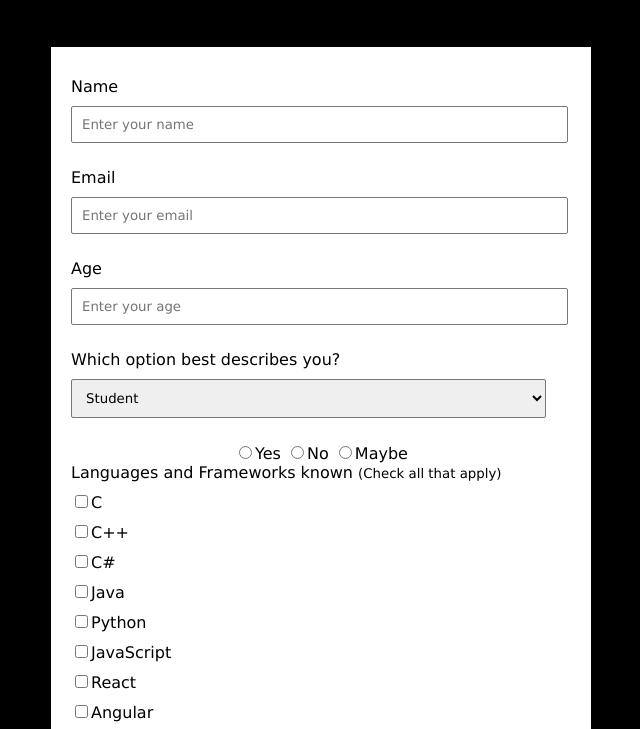
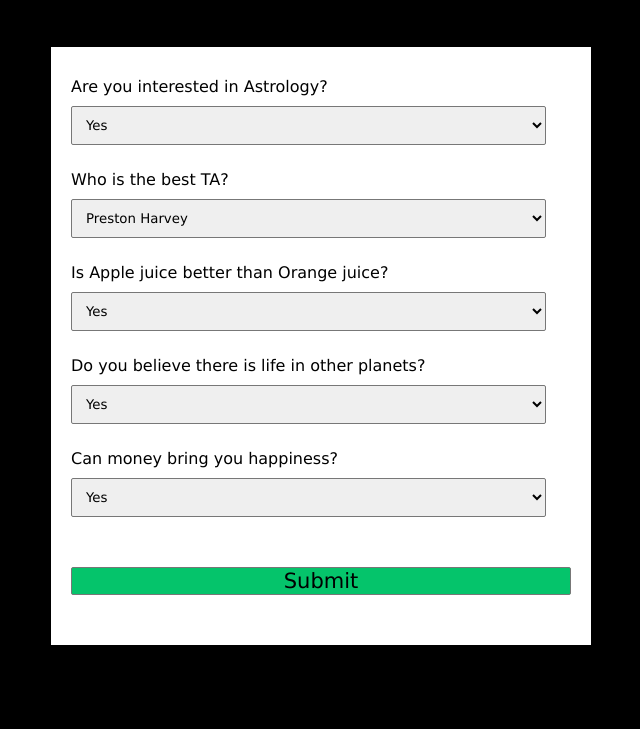
Before and after one commit to quintusManus/LinkUp, a plain HTML site: page templates/questionnaire.html in a window 1280 px wide. Shown: the part 62-791 px from the top of the page, without its empty margins (319-959 px from the left). Drawn offline with Linux system fonts and the light colour scheme.

Commit message:
initial commit

```diff
--- a/templates/questionnaire.html
+++ b/templates/questionnaire.html
@@ -81,124 +81,73 @@
     <h1>Questionnaire</h1>
 
     <!-- Create Form -->
-    <form id="form">
+    <form method="POST" id="form">
 
         <!-- Details -->
+
         <div class="form-control">
-            <label for="name" id="label-name">
-                Name
+            <label for="answer" id="label-answer">
+                Are you interested in Astrology?
             </label>
 
-            <!-- Input Type Text -->
-            <input type="text"
-                   id="name"
-                   placeholder="Enter your name" />
+            <!-- Dropdown options -->
+            <select name="astrology" id="answer">
+                <option value="yes">Yes</option>
+                <option value="no">No</option>
+            </select>
         </div>
 
         <div class="form-control">
-            <label for="email" id="label-email">
-                Email
+            <label for="TA" id="label-TA">
+                Who is the best TA?
             </label>
 
-            <!-- Input Type Email-->
-            <input type="email"
-                   id="email"
-                   placeholder="Enter your email" />
+            <!-- Dropdown options -->
+            <select name="t.a" id="answer">
+                <option value="TA">Preston Harvey</option>
+                <option value="TA">Preston Harvey</option>
+                <option value="TA">Preston Harvey</option>
+                <option value="TA">Preston Harvey</option>
+            </select>
         </div>
 
         <div class="form-control">
-            <label for="age" id="label-age">
-                Age
+            <label for="juice" id="label-juice">
+                Is Apple juice better than Orange juice?
             </label>
 
-            <!-- Input Type Text -->
-            <input type="text"
-                   id="age"
-                   placeholder="Enter your age" />
+            <!-- Dropdown options -->
+            <select name="juice" id="answer">
+                <option value="yes">Yes</option>
+                <option value="no">No</option>
+            </select>
         </div>
 
         <div class="form-control">
-            <label for="role" id="label-role">
-                Which option best describes you?
+            <label for="planet" id="label-planets">
+                Do you believe there is life in other planets?
             </label>
 
             <!-- Dropdown options -->
-            <select name="role" id="role">
-                <option value="student">Student</option>
-                <option value="intern">Intern</option>
-                <option value="professional">
-                    Professional
-                </option>
-                <option value="other">Other</option>
+            <select name="planets" id="answer">
+                <option value="yes">Yes</option>
+                <option value="no">No</option>
+            </select>
+        </div>
+
+        <div class="form-control">
+            <label for="planet" id="label-planets">
+                Can money bring you happiness?
+            </label>
+
+            <!-- Dropdown options -->
+            <select name="money" id="answer">
+                <option value="yes">Yes</option>
+                <option value="no">No</option>
             </select>
         </div>
 
 
-            <!-- Input Type Radio Button -->
-            <label for="recommed-1">
-                <input type="radio"
-                       id="recommed-1"
-                       name="recommed">Yes</input>
-            </label>
-            <label for="recommed-2">
-                <input type="radio"
-                       id="recommed-2"
-                       name="recommed">No</input>
-            </label>
-            <label for="recommed-3">
-                <input type="radio"
-                       id="recommed-3"
-                       name="recommed">Maybe</input>
-            </label>
-        </div>
-
-        <div class="form-control">
-            <label>Languages and Frameworks known
-                <small>(Check all that apply)</small>
-            </label>
-            <!-- Input Type Checkbox -->
-            <label for="inp-1">
-                <input type="checkbox"
-                       name="inp">C</input></label>
-            <label for="inp-2">
-                <input type="checkbox"
-                       name="inp">C++</input></label>
-            <label for="inp-3">
-                <input type="checkbox"
-                       name="inp">C#</input></label>
-            <label for="inp-4">
-                <input type="checkbox"
-                       name="inp">Java</input></label>
-            <label for="inp-5">
-                <input type="checkbox"
-                       name="inp">Python</input></label>
-            <label for="inp-6">
-                <input type="checkbox"
-                       name="inp">JavaScript</input></label>
-            <label for="inp-7">
-                <input type="checkbox"
-                       name="inp">React</input></label>
-            <label for="inp-7">
-                <input type="checkbox"
-                       name="inp">Angular</input></label>
-            <label for="inp-7">
-                <input type="checkbox"
-                       name="inp">Django</input></label>
-            <label for="inp-7">
-                <input type="checkbox"
-                       name="inp">Spring</input></label>
-        </div>
-
-        <div class="form-control">
-            <label for="comment">
-                Any comments or suggestions
-            </label>
-
-            <!-- multi-line text input control -->
-            <textarea name="comment" id="comment"
-                placeholder="Enter your comment here">
-            </textarea>
-        </div>
 
         <!-- Multi-line Text Input Control -->
         <button type="submit" value="submit">
```
Also changed, not shown: 3 other files.
